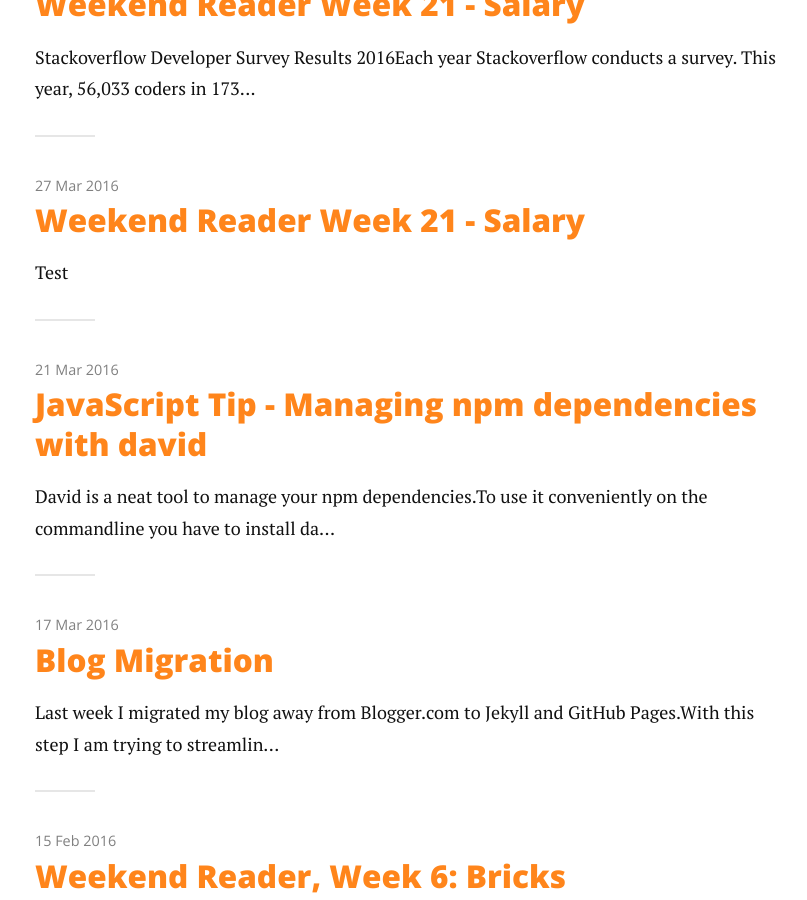
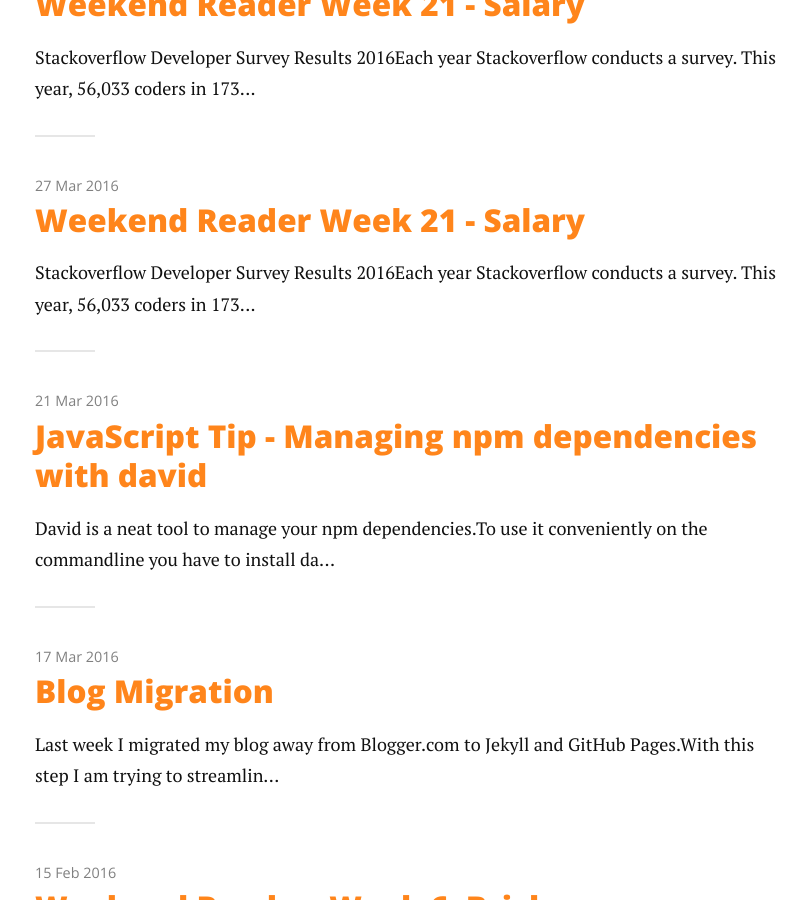
Before and after one commit to jbandi/oldblog.jonasbandi.net, a Jekyll site: the page built from articles.md, in a window 1280 px wide and 900 px high, scrolled down 414 px. Shown: the whole window, without its empty margins (230-1037 px from the left). Built offline with Jekyll 4.4.1, drawn with Linux system fonts in a browser that asks for light colours; nearby versions of some CDN libraries; comment, search, counter and statistics services are not loaded; part of the change alters nothing that is shown.

Commit message:
Update 2016-03-27-wr21.md

```diff
--- a/_posts/2016-03-27-wr21.md
+++ b/_posts/2016-03-27-wr21.md
@@ -5,4 +5,31 @@ main_image: https://farm2.staticflickr.com/1513/26052025126_50bb990074_b.jpg
 thumbnail: https://farm2.staticflickr.com/1513/26052025126_50bb990074_q.jpg
 ---
 
-Test
+### [Stackoverflow Developer Survey Results 2016](http://stackoverflow.com/research/developer-survey-2016)
+
+Each year Stackoverflow conducts a survey. This year, 56,033 coders in 173 countries answered the call. The results are always interesting interesting.
+
+As in the previous two years [JavaScript and SQL are the most popular technologies](http://stackoverflow.com/research/developer-survey-2016#technology-most-popular-technologies)
+
+As I am living in Switzerland I found the [following chart](http://stackoverflow.com/research/developer-survey-2016#money-matters-more-in-some-countries) interesting: Developers in the US earn more than in Switzerland and salary matters more over there ...
+![Stackoverflow](https://i.imgur.com/TEj6gx4.png)
+
+
+
+### About Salary
+
+#### [Am I wrong to think that programmers are overpaid?](https://www.quora.com/Am-I-wrong-to-think-that-programmers-are-overpaid)
+
+> Programmers are in effect the "necessary evil" in modern civilization
+> these days - loved and vilified.
+
+#### [Is it possible to earn 500k (all included) per year after working as a Software Engineer at Google for 6 years?](https://www.quora.com/Is-it-possible-to-earn-500k-all-included-per-year-after-working-as-a-Software-Engineer-at-Google-for-6-years)
+
+These are amazing numbers they fling around on Quora ... hard to believe for me when comparing against the stackoverflow survey above.
+
+
+### [Is there really a developer shortage?](https://www.quora.com/Is-there-really-a-developer-shortage)
+
+> In fact, cheating efficiently is what makes the best developers/programmers and the art of effective cheating is in fact engineering.
+
+An interesting opinion on what skills matter today in programming ...
```
